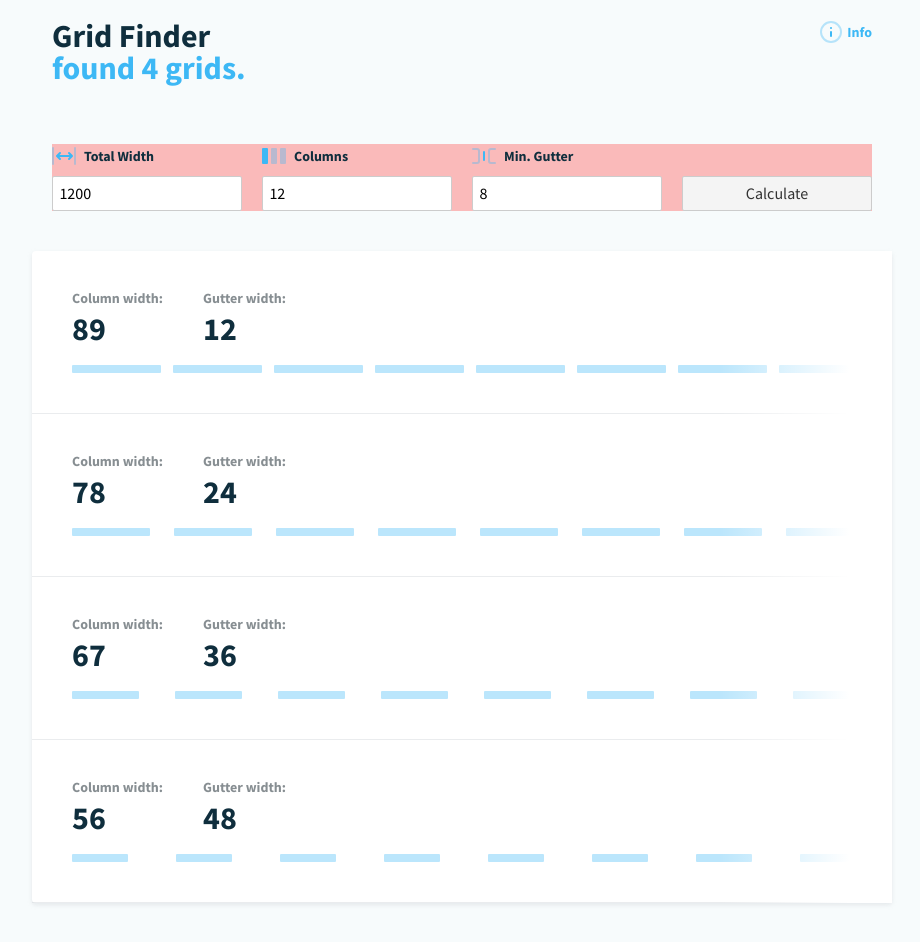
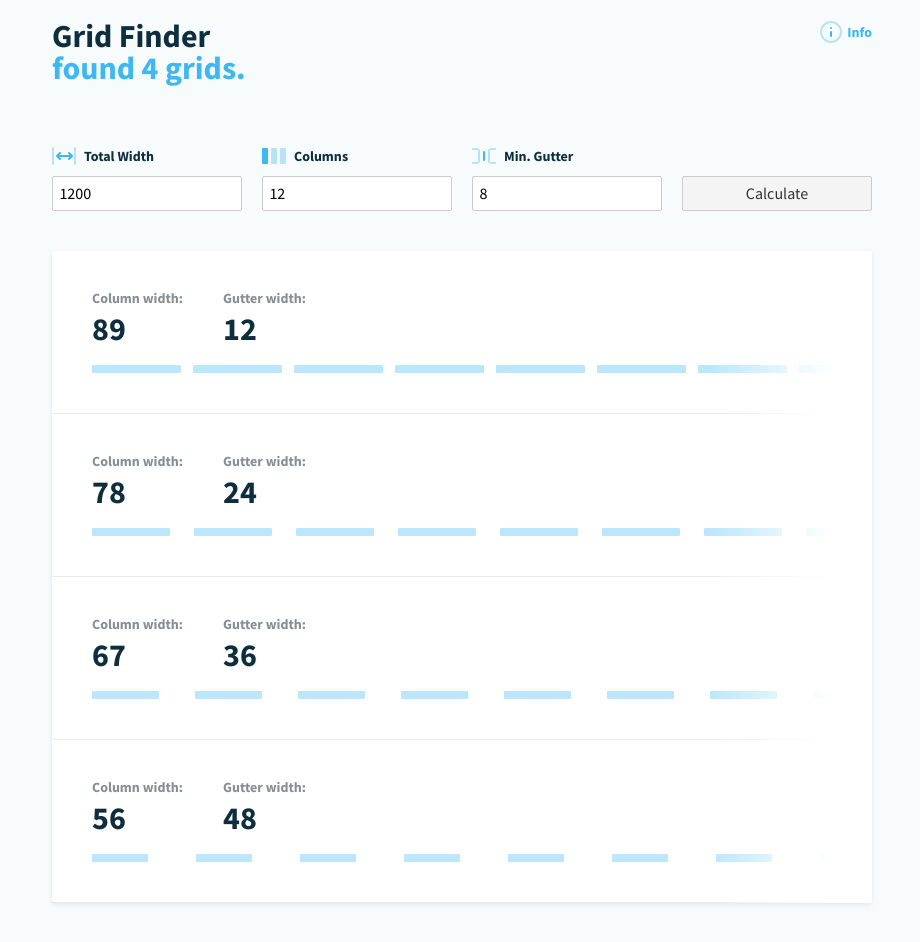
Before and after one commit to dannymcclain/gridfinder, a Svelte app: page / in a window 1280 px wide. Shown: the top 942 px of the page, without its empty margins (178-1098 px from the left). Built offline with nearby package versions, Linux system fonts and the light colour scheme.

Commit message:
quick layout update for preview

```diff
--- a/src/Components/Form.svelte
+++ b/src/Components/Form.svelte
@@ -41,7 +41,6 @@
     display: grid;
     grid-template-columns: 1fr 1fr;
     grid-gap: 20px;
-    background: rgba(255, 35, 35, 0.3);
   }
   .calculate {
     display: flex;
--- a/src/Components/Preview.svelte
+++ b/src/Components/Preview.svelte
@@ -4,6 +4,7 @@
 
 <style>
   .grid-previews-container {
+    margin: 0 20px 80px;
     display: flex;
     flex-direction: column;
     border-radius: 4px;
@@ -11,7 +12,7 @@
     box-shadow: var(--drop-shadow);
     max-width: 860px;
     position: relative;
-    margin-bottom: 80px;
+    /* margin-bottom: 80px; */
   }
   .grid-previews-container:after {
     content: "";
```
